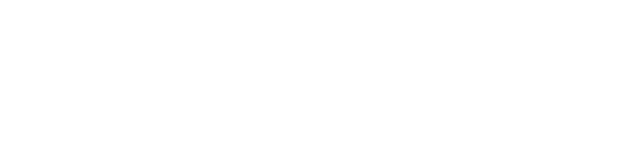
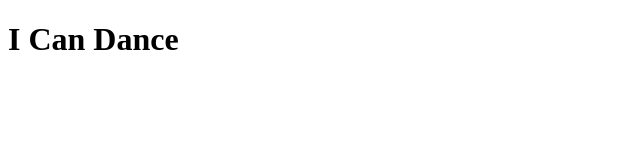
Before and after one commit to rcopestake65/I_can_dance, a plain HTML site: page index.html in a window 1280 px wide. Shown: the whole page, without its empty margins (0-640 px from the left). Drawn offline with Linux system fonts and the light colour scheme.

Commit message:
folder name change

```diff
--- a/index.html
+++ b/index.html
@@ -5,11 +5,11 @@
     <meta charset="UTF-8">
     <meta http-equiv="X-UA-Compatible" content="IE=edge">
     <meta name="viewport" content="width=device-width, initial-scale=1.0">
-    <title>Document</title>
+    <title>I Can Dance</title>
 </head>
 
 <body>
-
+    <h1>I Can Dance</h1>
 </body>
 
 </html>
```
Also changed, not shown: css/styles.css (deleted).
